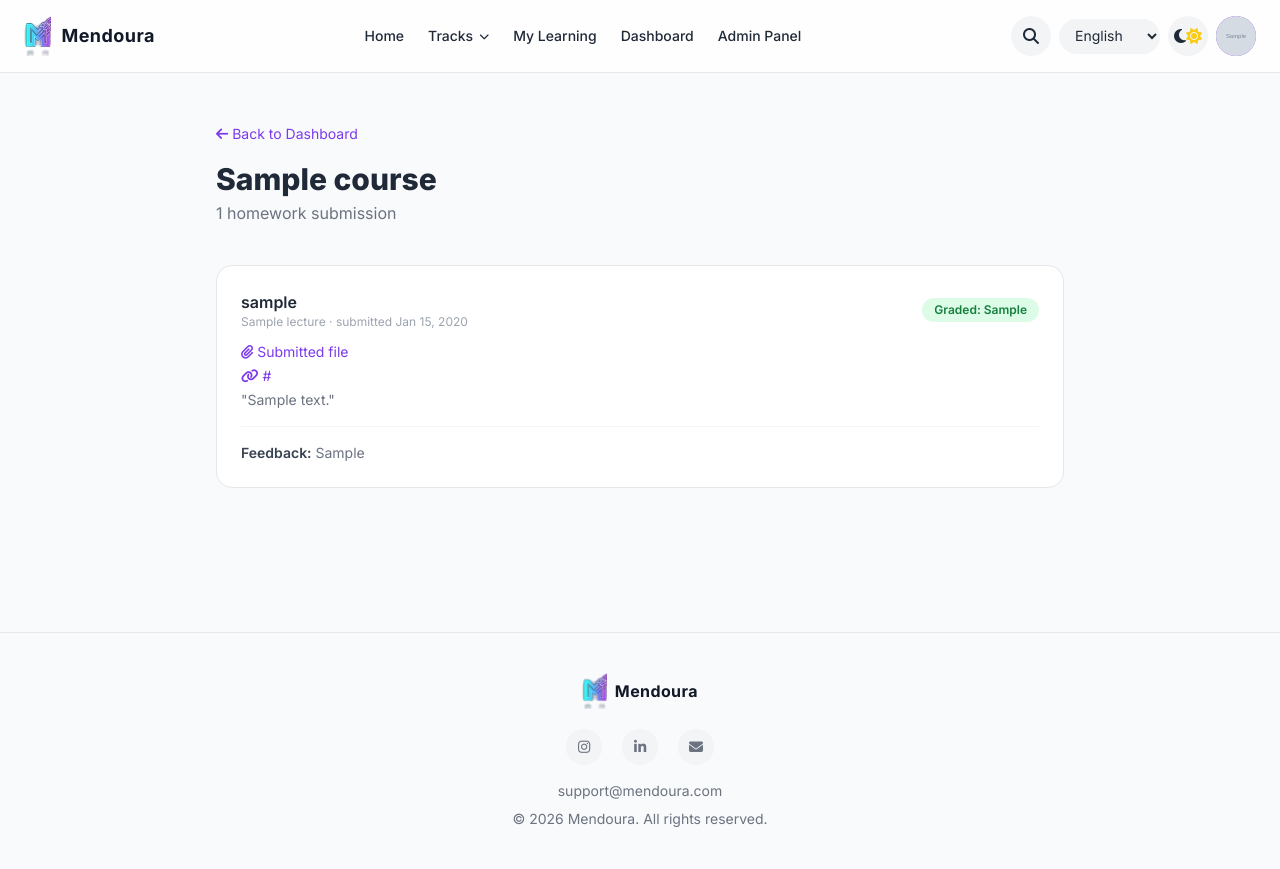
After one commit to ToqaHamdy/mendoura-lms, a Django app: page /course/1/submissions/ in a window 1280 px wide. The commit adds this page. Run offline with Django 5.2, Linux system fonts and the light colour scheme; a user stored in the database is signed in; tables that the repository leaves empty hold one stand-in row (values such as "Sample post"); grey boxes marked "Sample" are stand-in pictures; style sheets or scripts are compiled from the project's sources.

Commit message:
Wire up homework submissions: student submit + instructor grading
The Submission model and form existed but no view ever referenced them --
students had no way to submit homework and instructors had no way to
grade it. Adds a per-lecture accepts_submission toggle instructors set,
a student-facing submit/view page (locked once graded), and an instructor
grading queue per course. One submission per student per lecture;
resubmission is allowed until graded, then it's frozen.

```diff
--- a/lms_backend/courses/forms.py
+++ b/lms_backend/courses/forms.py
@@ -174,16 +174,33 @@ class SubmissionForm(forms.ModelForm):
         fields = ['submitted_file', 'submission_link', 'note']
         widgets = {
             'submitted_file': forms.ClearableFileInput(attrs={
-                'class': 'w-full border border-gray-300 rounded-lg p-3'
+                'class': 'w-full border border-gray-300 dark:border-gray-700 rounded-lg p-3'
             }),
             'submission_link': forms.URLInput(attrs={
                 'placeholder': 'Optional: Google Drive / GitHub link',
-                'class': 'w-full border border-gray-300 rounded-lg p-3 focus:ring-2 focus:ring-brand-500 outline-none'
+                'class': 'w-full border border-gray-300 dark:border-gray-700 bg-transparent rounded-lg p-3 focus:ring-2 focus:ring-brand-500 outline-none'
             }),
             'note': forms.Textarea(attrs={
                 'rows': 3,
                 'placeholder': 'Any notes for your instructor?',
-                'class': 'w-full border border-gray-300 rounded-lg p-3 focus:ring-2 focus:ring-brand-500 outline-none'
+                'class': 'w-full border border-gray-300 dark:border-gray-700 bg-transparent rounded-lg p-3 focus:ring-2 focus:ring-brand-500 outline-none'
+            }),
+        }
+
+
+# Grade Form (Instructor grades a student's homework Submission)
+class GradeForm(forms.ModelForm):
+    class Meta:
+        model = Submission
+        fields = ['grade', 'feedback']
+        widgets = {
+            'grade': forms.TextInput(attrs={
+                'placeholder': 'e.g. 18/20 or A-',
+                'class': 'w-full border border-gray-300 dark:border-gray-700 bg-transparent rounded-lg p-3 focus:ring-2 focus:ring-brand-500 outline-none'
+            }),
+            'feedback': forms.Textarea(attrs={
+                'rows': 3, 'placeholder': 'Feedback for the student...',
+                'class': 'w-full border border-gray-300 dark:border-gray-700 bg-transparent rounded-lg p-3 focus:ring-2 focus:ring-brand-500 outline-none'
             }),
         }
 
@@ -263,7 +280,7 @@ class LectureForm(forms.ModelForm):
     # stays for the occasional externally-hosted embed.
     class Meta:
         model = Lecture
-        fields = ['title', 'video_url', 'is_preview', 'order']
+        fields = ['title', 'video_url', 'is_preview', 'accepts_submission', 'order']
         widgets = {
             'title': forms.TextInput(attrs={
                 'placeholder': 'e.g. Introduction to Variables',
--- /dev/null
+++ b/lms_backend/courses/templates/dashboard/course_submissions.html
@@ -0,0 +1,77 @@
+{% extends 'base.html' %}
+{% block title %}Submissions - {{ course.title }}{% endblock %}
+
+{% block content %}
+<div class="max-w-4xl mx-auto px-6 py-12">
+
+  <a href="{% url 'instructor_dashboard' %}" class="text-sm text-brand-600 hover:underline">
+    <i class="fa-solid fa-arrow-left"></i> Back to Dashboard
+  </a>
+
+  <h1 class="text-3xl font-extrabold mt-4 mb-1">{{ course.title }}</h1>
+  <p class="text-gray-500 dark:text-gray-400 mb-10">{{ submissions|length }} homework submission{{ submissions|length|pluralize }}</p>
+
+  <div class="space-y-4">
+    {% for submission in submissions %}
+      <div class="bg-white dark:bg-gray-900 border border-gray-200 dark:border-gray-800 rounded-2xl p-6">
+        <div class="flex items-center justify-between flex-wrap gap-2 mb-3">
+          <div>
+            <p class="font-semibold">{{ submission.student.username }}</p>
+            <p class="text-xs text-gray-400">{{ submission.lecture.title }} &middot; submitted {{ submission.submitted_at|date:"M d, Y" }}</p>
+          </div>
+          {% if submission.is_graded %}
+            <span class="bg-green-100 dark:bg-green-600/10 text-green-700 dark:text-green-400 px-3 py-1 rounded-full text-xs font-semibold">
+              Graded: {{ submission.grade|default:"—" }}
+            </span>
+          {% else %}
+            <span class="bg-yellow-100 dark:bg-yellow-600/10 text-yellow-700 dark:text-yellow-400 px-3 py-1 rounded-full text-xs font-semibold">
+              Ungraded
+            </span>
+          {% endif %}
+        </div>
+
+        <div class="text-sm space-y-1 mb-4">
+          {% if submission.submitted_file %}
+            <a href="{{ submission.submitted_file.url }}" target="_blank" class="text-brand-600 hover:underline block">
+              <i class="fa-solid fa-paperclip"></i> Submitted file
+            </a>
+          {% endif %}
+          {% if submission.submission_link %}
+            <a href="{{ submission.submission_link }}" target="_blank" class="text-brand-600 hover:underline block">
+              <i class="fa-solid fa-link"></i> {{ submission.submission_link }}
+            </a>
+          {% endif %}
+          {% if submission.note %}
+            <p class="text-gray-500 dark:text-gray-400 mt-2">"{{ submission.note }}"</p>
+          {% endif %}
+        </div>
+
+        {% if submission.is_graded %}
+          {% if submission.feedback %}
+            <p class="text-sm text-gray-500 dark:text-gray-400 border-t border-gray-100 dark:border-gray-800 pt-4">
+              <span class="font-semibold text-gray-700 dark:text-gray-300">Feedback:</span> {{ submission.feedback }}
+            </p>
+          {% endif %}
+        {% else %}
+          <form method="post" action="{% url 'grade_submission' submission.id %}"
+                class="border-t border-gray-100 dark:border-gray-800 pt-4 flex flex-col sm:flex-row gap-3">
+            {% csrf_token %}
+            <input type="text" name="grade" placeholder="e.g. 18/20 or A-" required
+                   class="sm:w-40 border border-gray-300 dark:border-gray-700 bg-transparent rounded-lg p-2.5 text-sm focus:ring-2 focus:ring-brand-500 outline-none">
+            <input type="text" name="feedback" placeholder="Feedback (optional)"
+                   class="flex-1 border border-gray-300 dark:border-gray-700 bg-transparent rounded-lg p-2.5 text-sm focus:ring-2 focus:ring-brand-500 outline-none">
+            <button type="submit" class="px-5 py-2.5 rounded-lg bg-brand-600 text-white font-semibold text-sm hover:bg-brand-700 transition whitespace-nowrap">
+              Submit Grade
+            </button>
+          </form>
+        {% endif %}
+      </div>
+    {% empty %}
+      <div class="bg-white dark:bg-gray-900 border border-dashed border-gray-300 dark:border-gray-700 rounded-xl p-8 text-center text-gray-400">
+        No submissions yet.
+      </div>
+    {% endfor %}
+  </div>
+
+</div>
+{% endblock %}
--- a/lms_backend/courses/templates/dashboard/edit_lecture.html
+++ b/lms_backend/courses/templates/dashboard/edit_lecture.html
@@ -26,6 +26,11 @@
     <div class="flex items-center gap-2">
       {{ form.is_preview }}
       <label class="text-sm font-semibold">Free preview (viewable without enrollment)</label>
+    </div>
+
+    <div class="flex items-center gap-2">
+      {{ form.accepts_submission }}
+      <label class="text-sm font-semibold">Accepts homework submission</label>
     </div>
 
     <div class="border-t border-gray-200 dark:border-gray-800 pt-5">
--- a/lms_backend/courses/templates/dashboard/instructor.html
+++ b/lms_backend/courses/templates/dashboard/instructor.html
@@ -57,6 +57,7 @@
           {% endif %}
           <a href="{% url 'manage_modules' course.id %}" class="text-sm font-semibold text-brand-600 hover:underline">Curriculum</a>
           <a href="{% url 'course_students' course.id %}" class="text-sm font-semibold text-brand-600 hover:underline">Students</a>
+          <a href="{% url 'course_submissions' course.id %}" class="text-sm font-semibold text-brand-600 hover:underline">Submissions</a>
           <a href="{% url 'edit_course' course.id %}" class="text-sm font-semibold text-brand-600 hover:underline">Edit</a>
           {% if course.status == 'draft' or course.status == 'rejected' %}
             <form method="post" action="{% url 'toggle_publish' course.id %}">
--- a/lms_backend/courses/urls.py
+++ b/lms_backend/courses/urls.py
@@ -47,6 +47,8 @@ urlpatterns = [
     path('lectures/<int:lecture_id>/resources/', views.add_resource, name='add_resource'),
     path('resources/<int:resource_id>/delete/', views.delete_resource, name='delete_resource'),
     path('course/<int:course_id>/students/', views.course_students, name='course_students'),
+    path('course/<int:course_id>/submissions/', views.course_submissions, name='course_submissions'),
+    path('submissions/<int:submission_id>/grade/', views.grade_submission, name='grade_submission'),
     path('dashboard/wallet/', views.instructor_wallet, name='instructor_wallet'),
     path('dashboard/wallet/payout/', views.request_payout, name='request_payout'),
 
@@ -63,5 +65,7 @@ urlpatterns = [
          name='mark_lecture_complete'),
     path('learn/<int:course_id>/<int:lecture_id>/watch/', views.record_watch_event,
          name='record_watch_event'),
+    path('learn/<int:course_id>/<int:lecture_id>/submit/', views.submit_homework,
+         name='submit_homework'),
     path('certificates/<uuid:certificate_uuid>/', views.certificate_view, name='certificate_view'),
 ]
--- a/lms_backend/courses/views.py
+++ b/lms_backend/courses/views.py
@@ -23,13 +23,14 @@ from django.views.decorators.csrf import csrf_exempt
 from . import bunny, paymob
 from .access import get_or_create_enrollment, student_has_access
 from .forms import (
-    CourseCreationForm, InstructorSignUpForm, LectureForm, ModuleForm,
-    PayoutRequestForm, ProfileForm, ResourceForm, ReviewForm, StudentSignUpForm, TrackForm,
+    CourseCreationForm, GradeForm, InstructorSignUpForm, LectureForm, ModuleForm,
+    PayoutRequestForm, ProfileForm, ResourceForm, ReviewForm, StudentSignUpForm,
+    SubmissionForm, TrackForm,
 )
 from .models import (
     Certificate, Course, Enrollment, InstructorWallet, Lecture, LectureProgress,
     Module, Payment, Payout, Plan, Resource, RevenueDistribution, Review, Subscription,
-    SubscriptionPeriod, Track, TrackRoadmapStep, User, WalletTransaction, WatchEvent,
+    SubscriptionPeriod, Submission, Track, TrackRoadmapStep, User, WalletTransaction, WatchEvent,
 )
 
 
@@ -577,6 +578,38 @@ def certificate_view(request, certificate_uuid):
     return render(request, 'courses/certificate.html', {'certificate': certificate})
 
 
+# Student uploads/edits their homework for a lecture that accepts one.
+# Enrollment is required (same gate as mark_lecture_complete) -- a preview
+# viewer isn't a real student and shouldn't be able to submit graded work.
+@login_required
+def submit_homework(request, course_id, lecture_id):
+    course = get_object_or_404(Course, id=course_id)
+    lecture = get_object_or_404(Lecture, id=lecture_id, module__course=course, accepts_submission=True)
+    enrollment = get_object_or_404(Enrollment, student=request.user, course=course)
+
+    submission = Submission.objects.filter(student=request.user, lecture=lecture).first()
+    if submission and submission.is_graded:
+        return render(request, 'courses/submit_homework.html', {
+            'course': course, 'lecture': lecture, 'submission': submission, 'form': None,
+        })
+
+    if request.method == 'POST':
+        form = SubmissionForm(request.POST, request.FILES, instance=submission)
+        if form.is_valid():
+            new_submission = form.save(commit=False)
+            new_submission.student = request.user
+            new_submission.lecture = lecture
+            new_submission.save()
+            messages.success(request, 'Homework submitted.')
+            return redirect('course_player', course_id=course.id, lecture_id=lecture.id)
+    else:
+        form = SubmissionForm(instance=submission)
+
+    return render(request, 'courses/submit_homework.html', {
+        'course': course, 'lecture': lecture, 'submission': submission, 'form': form,
+    })
+
+
 # Browse top-level Track categories (Tech, Languages, Marketing, Business, Design, ...)
 def track_list(request):
     tracks = Track.objects.filter(parent__isnull=True, is_active=True)
@@ -939,6 +972,35 @@ def course_students(request, course_id):
     })
 
 
+# Every homework submission across a course's lectures, ungraded first so an
+# instructor sees what needs attention before what's already settled.
+@login_required
+def course_submissions(request, course_id):
+    course = get_object_or_404(Course, id=course_id, instructor=request.user)
+    submissions = (Submission.objects.filter(lecture__module__course=course)
+                   .select_related('student', 'lecture')
+                   .order_by('graded_at', '-submitted_at'))
+    return render(request, 'dashboard/course_submissions.html', {
+        'course': course, 'submissions': submissions,
+    })
+
+
+@login_required
+def grade_submission(request, submission_id):
+    submission = get_object_or_404(
+        Submission, id=submission_id, lecture__module__course__instructor=request.user)
+    if submission.is_graded:
+        return HttpResponseForbidden('This submission has already been graded.')
+    if request.method == 'POST':
+        form = GradeForm(request.POST, instance=submission)
+        if form.is_valid():
+            graded = form.save(commit=False)
+            graded.graded_at = timezone.now()
+            graded.save()
+            messages.success(request, f'Graded {submission.student.username}\'s submission.')
+    return redirect('course_submissions', course_id=submission.lecture.module.course_id)
+
+
 # Instructor wallet: balance summary + full transaction ledger
 @login_required
 def instructor_wallet(request):
```
Also changed, not shown: lms_backend/courses/models.py (+12 -0 lines), lms_backend/courses/templates/courses/player.html (+12 -0 lines), lms_backend/courses/templates/courses/submit_homework.html (added, +74 -0 lines), lms_backend/courses/templates/dashboard/manage_lectures.html (+8 -0 lines), lms_backend/courses/tests.py (+133 -1 lines), lms_backend/courses/migrations/0014_lecture_accepts_submission_submission_graded_at_and_more.py (added).
